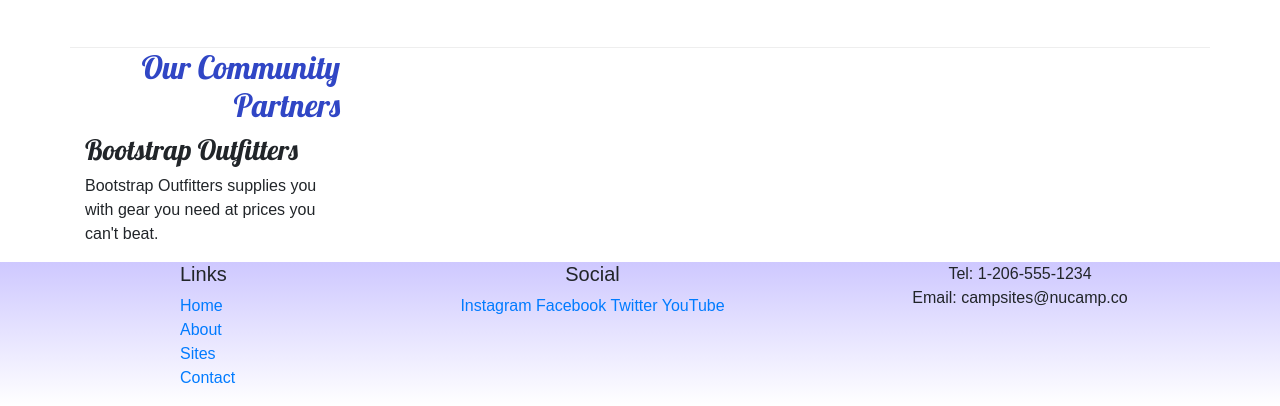
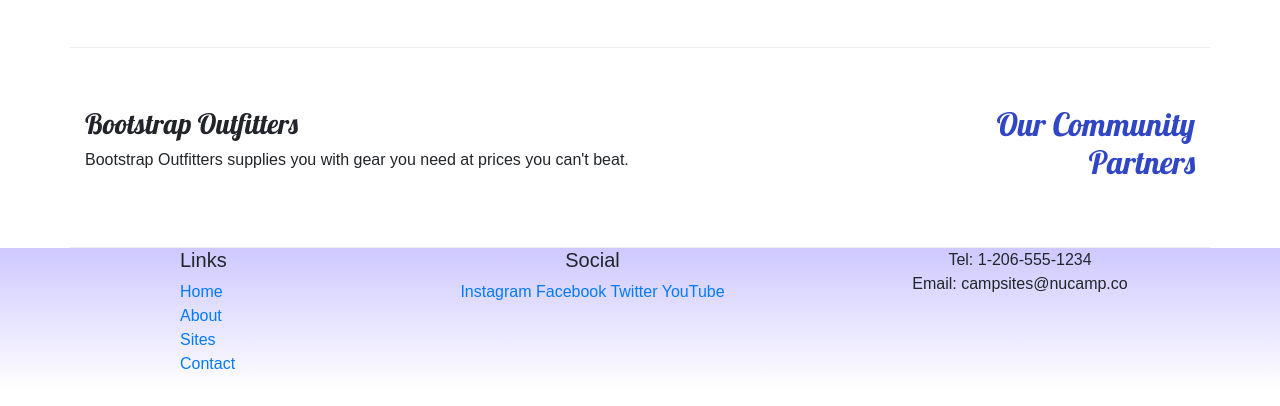
Before and after one commit to MediumJeff/BootstrapProjectSetup, a website: page index.html in a window 1280 px wide. Shown: the part 654-1060 px from the top of the page. Drawn offline with nearby package versions, Linux system fonts and the light colour scheme.

Commit message:
Corrected alignment error

```diff
--- a/index.html
+++ b/index.html
@@ -49,11 +49,14 @@
             </div>
         </div>
 
-        <div class="row">
-            <div class="col-sm-4 order-sm-last col-md-3">
+        <div class="row row-content align-items-center">
+            <div class="col-sm-4 col-md-3 order-sm-last">
                 <h2 class="text-sm-right">Our Community Partners</h2>
-                <h3>Bootstrap Outfitters</h3>
-                <p>Bootstrap Outfitters supplies you with gear you need at prices you can't beat.</p>
+                </div>
+                <div class="col">
+                    <h3>Bootstrap Outfitters</h3>
+                    <p>Bootstrap Outfitters supplies you with gear you need at prices you can't beat.</p>
+                </div>
             </div>
         </div>
     </div>
```
